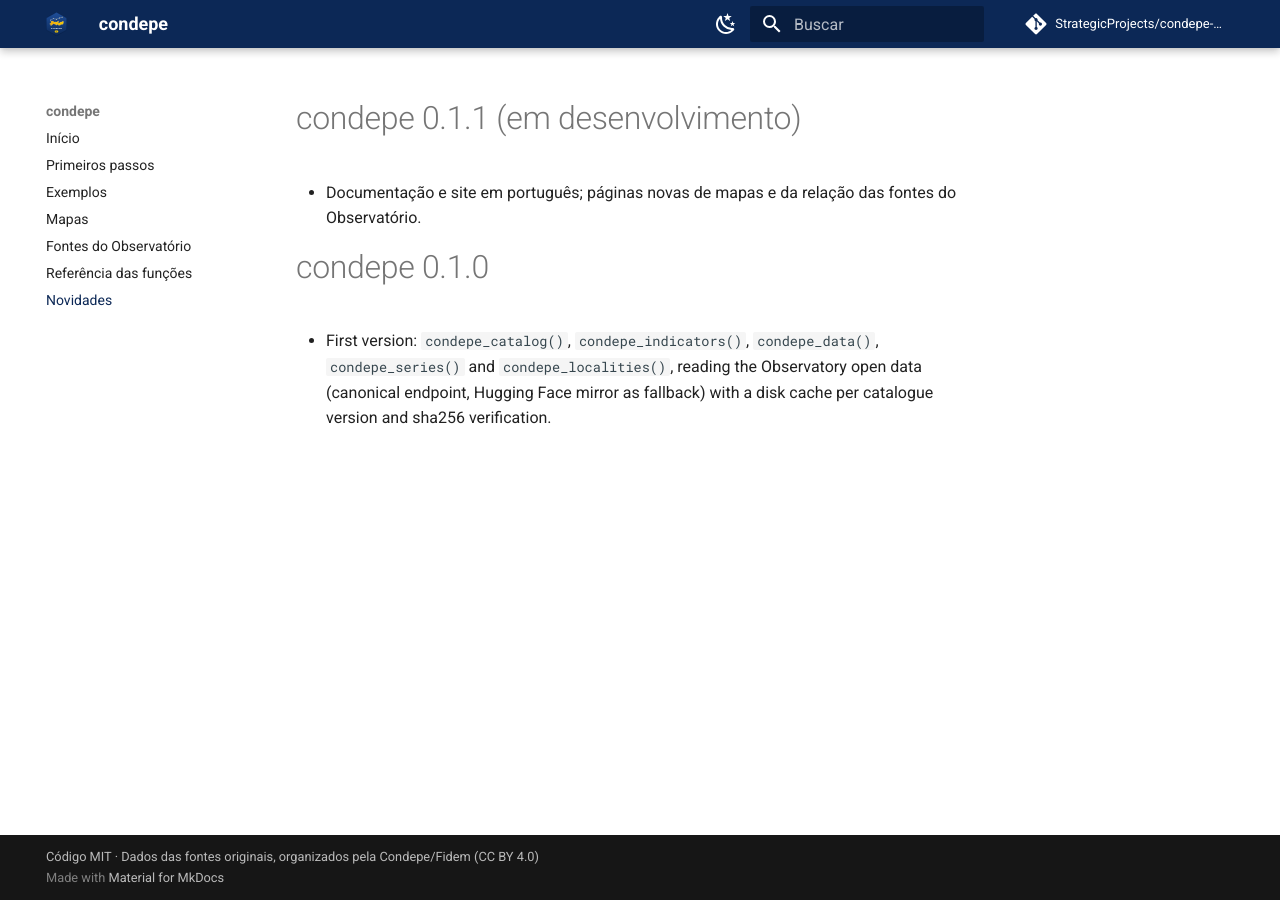
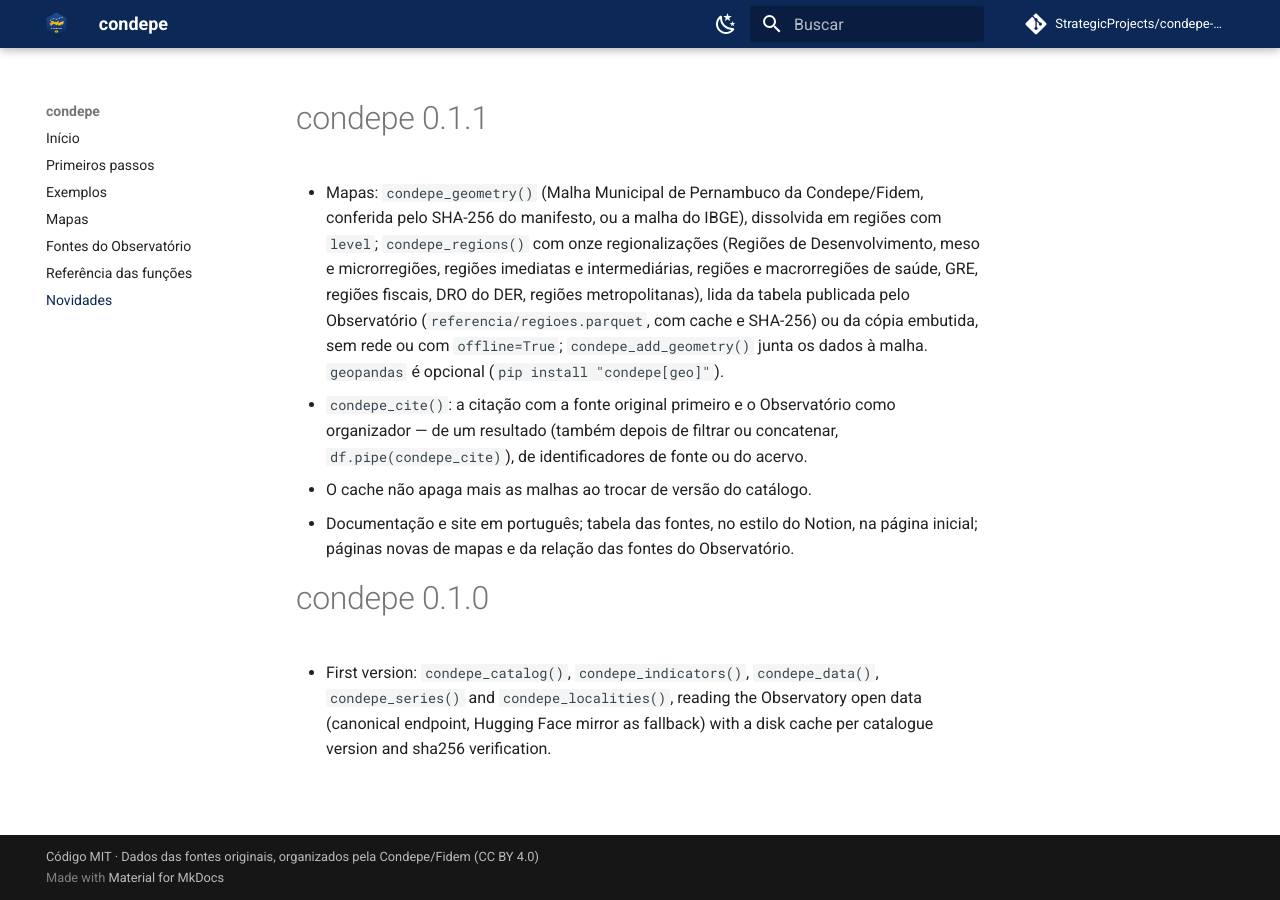
Before and after one commit to StrategicProjects/condepe-py, an MkDocs documentation site: the page built from docs/news.md, in a window 1280 px wide. Built offline with MkDocs 1.6.1 and Material for MkDocs 9.7.7, drawn with Linux system fonts in a browser that asks for light colours; comment, search, counter and statistics services are not loaded.

Commit message:
docs: Novidades do site em sincronia com o NEWS.md
Co-Authored-By: Claude Opus 5.5 <noreply@anthropic.com>

```diff
--- a/docs/news.md
+++ b/docs/news.md
@@ -1,6 +1,21 @@
-# condepe 0.1.1 (em desenvolvimento)
+# condepe 0.1.1
 
-* Documentação e site em português; páginas novas de mapas e da relação das
+* Mapas: `condepe_geometry()` (Malha Municipal de Pernambuco da Condepe/Fidem,
+  conferida pelo SHA-256 do manifesto, ou a malha do IBGE), dissolvida em
+  regiões com `level`; `condepe_regions()` com onze regionalizações (Regiões de
+  Desenvolvimento, meso e microrregiões, regiões imediatas e intermediárias,
+  regiões e macrorregiões de saúde, GRE, regiões fiscais, DRO do DER, regiões
+  metropolitanas), lida da tabela publicada pelo Observatório
+  (`referencia/regioes.parquet`, com cache e SHA-256) ou da cópia embutida,
+  sem rede ou com `offline=True`; `condepe_add_geometry()` junta os dados à malha. `geopandas` é opcional
+  (`pip install "condepe[geo]"`).
+* `condepe_cite()`: a citação com a fonte original primeiro e o Observatório
+  como organizador — de um resultado (também depois de filtrar ou
+  concatenar, `df.pipe(condepe_cite)`), de identificadores de fonte ou do
+  acervo.
+* O cache não apaga mais as malhas ao trocar de versão do catálogo.
+* Documentação e site em português; tabela das fontes, no estilo do Notion,
+  na página inicial; páginas novas de mapas e da relação das
   fontes do Observatório.
 
 # condepe 0.1.0
```
Also changed, not shown: 1 other file.
